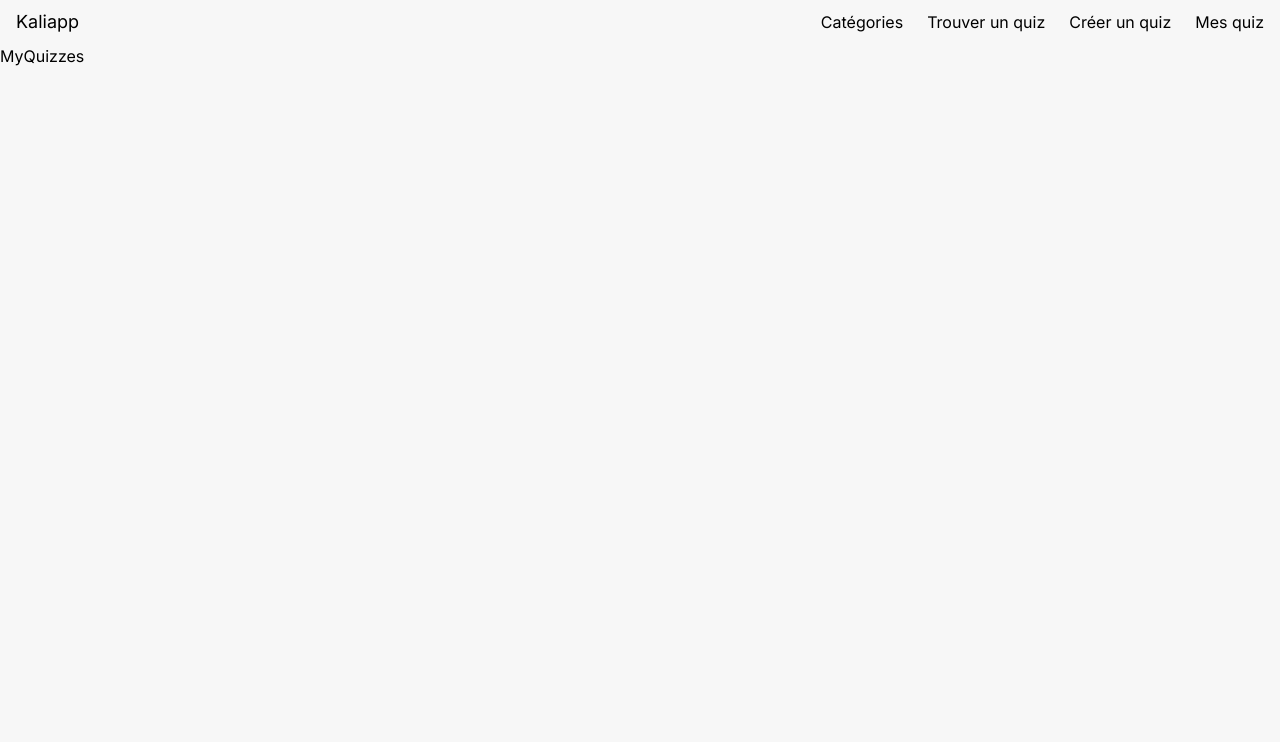
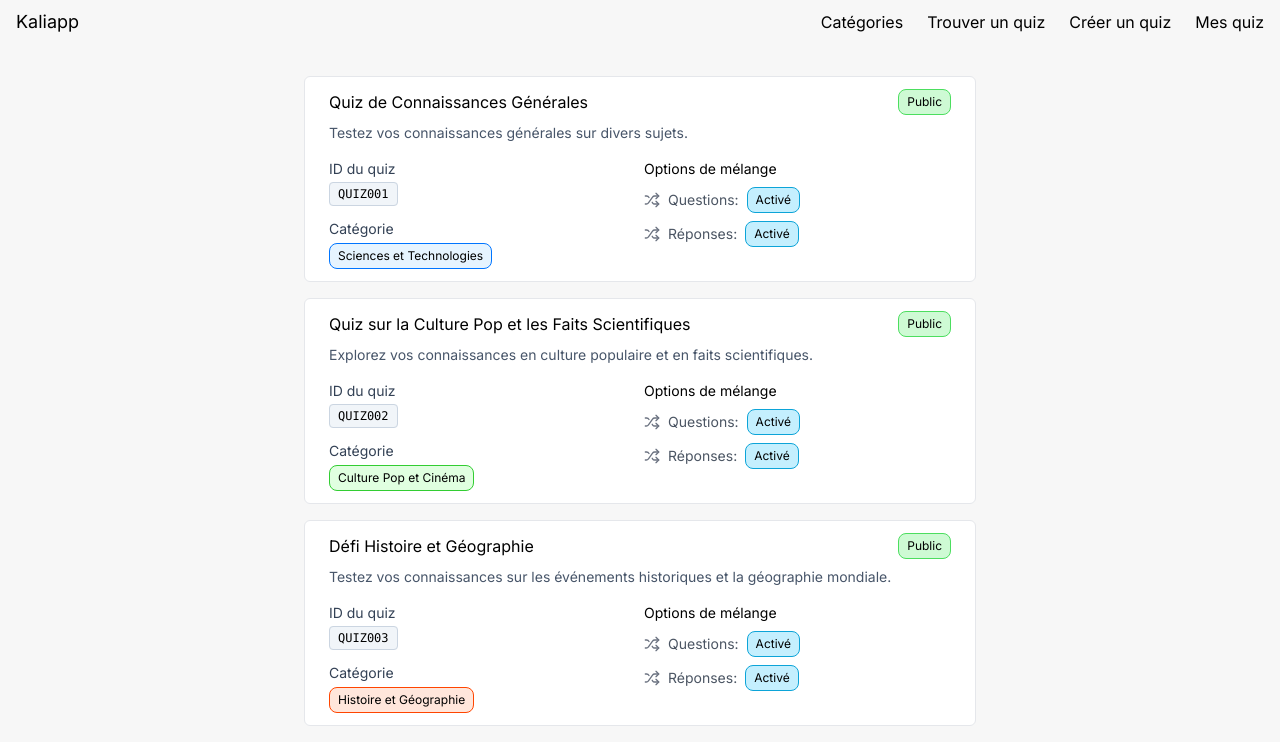
Before and after one commit to baptistebronsin/kaliapp, a Next.js app: page /my-quizzes in a window 1280 px wide. Shown: the top 742 px of the page. Built offline with nearby package versions, Linux system fonts and the light colour scheme.

Commit message:
Show all quizzes (#3)
* show all quizzes

* update CI

* update file name

```diff
--- a/src/app/(quiz)/find-quiz/[quizId]/page.tsx
+++ b/src/app/(quiz)/find-quiz/[quizId]/page.tsx
@@ -7,7 +7,7 @@ import { IQuiz } from "@/models/quiz";
 import { useEffect, useState } from "react";
 
 export default function FindQuizById({ params }: { params: { quizId: string } }) {
-    const { quizzes, categories, setQuizzes }: QuizContextType = useQuiz();
+    const { quizzes, categories }: QuizContextType = useQuiz();
 
     const [quiz, setQuiz] = useState<IQuiz | undefined>(undefined);
     const [category, setCategory] = useState<ICategory | undefined>(undefined)
@@ -28,11 +28,11 @@ export default function FindQuizById({ params }: { params: { quizId: string } })
             quiz.isVisible && category ?
             <QuizFirstPage quiz={quiz} category={category} /> :
             <MiddleDiv>
-                <p>Le quiz <strong>{quiz.title}</strong> n'est pas accessible.</p>
+                <p>Le quiz <strong>{quiz.title}</strong> n&apos;est pas accessible.</p>
             </MiddleDiv>
         ) :
         <MiddleDiv>
-            <p>Le quiz <strong>{params.quizId}</strong> n'existe pas.</p>
+            <p>Le quiz <strong>{params.quizId}</strong> n&apos;existe pas.</p>
         </MiddleDiv>
     )
 }
--- a/src/app/(quiz)/my-quizzes/page.tsx
+++ b/src/app/(quiz)/my-quizzes/page.tsx
@@ -1,7 +1,24 @@
+"use client"
+import QuizInfoCard from "@/components/quiz-ingo-card";
+import { QuizContextType, useQuiz } from "@/contexts/quiz-context";
+
 export default function MyQuizzes() {
+    const { quizzes, categories }: QuizContextType = useQuiz();
+
     return (
-        <div>
-            <h1>MyQuizzes</h1>
+        <div className="mt-8">
+            <ul className="flex flex-col gap-4">
+                {quizzes.map(quiz => {
+                    const category = categories.find(cat => cat.id === quiz.categoryId);
+
+                    return (
+                        <li key={quiz.id} className="max-w-2xl w-full mx-auto">
+                            <QuizInfoCard quiz={quiz} category={category} />
+                        </li>
+                    )
+                })}
+            </ul>
+            {quizzes.length === 0 && <p>Aucun quiz trouvé.</p>}
         </div>
     )
 }
--- a/src/app/page.tsx
+++ b/src/app/page.tsx
@@ -2,14 +2,14 @@
 import { QuizContextType, useQuiz } from "@/contexts/quiz-context";
 
 export default function Home() {
-  const { quizzes, categories, setQuizzes }: QuizContextType = useQuiz();
+  const { quizzes, categories }: QuizContextType = useQuiz();
 
   return (
     <main className="py-4 px-10">
-      <h1>Bienvenue sur l'application Kaliapp !</h1>
+      <h1>Bienvenue sur l&apos;application Kaliapp !</h1>
       <p>
         Vous pourrez retrouver pas moins de {quizzes.length} question{quizzes.length > 1 ? 's' : ''}.<br/>
-        <strong>Attention : </strong>cette application n'est reliée à aucun back-end. Donc toutes les données saisies ne seront pas sauvegardées au rafraîchissement du site.
+        <strong>Attention : </strong>cette application n&apos;est reliée à aucun back-end. Donc toutes les données saisies ne seront pas sauvegardées au rafraîchissement du site.
       </p>
     </main>
   )
--- /dev/null
+++ b/src/components/badge.tsx
@@ -0,0 +1,24 @@
+interface BadgeProps {
+    value: string;
+    borderColor: string;
+    backgroundColor: string;
+    size: 'small' | 'medium' | 'large';
+    onClick?: () => void;
+}
+
+const Badge: React.FC<BadgeProps> = ({ value, borderColor, backgroundColor, size, onClick }) => {
+    const sizeClasses = {
+        small: 'text-xs py-1 px-2',
+        medium: 'text-sm py-1 px-3',
+        large: 'text-base py-1 px-3',
+    };
+    const Element = onClick ? 'button' : 'p';
+
+    return (
+        <Element className={`inline-block rounded-lg border ${sizeClasses[size]}`} style={{ borderColor, backgroundColor }} onClick={onClick}>
+            {value}
+        </Element>
+    )
+}
+
+export default Badge;
--- a/src/components/nav.tsx
+++ b/src/components/nav.tsx
@@ -1,3 +1,5 @@
+import Link from "next/link";
+
 interface NavProps {
     title: string
     links: {
@@ -13,8 +15,8 @@ const Navigation: React.FC<NavProps> = ({ title, links, selectedLink }) => {
             <a href="/" className="text-lg">{ title }</a>
             <div className="flex flex-row gap-6">
                 {
-                    links.map((link) => (
-                        <a href={link.redirection} style={selectedLink === link.label ? { color: 'red' } : {} } >{link.label}</a>
+                    links.map((link, index) => (
+                        <Link key={index} href={link.redirection} style={selectedLink === link.label ? { color: 'red' } : {} } >{link.label}</Link>
                     ))
                 }
             </div>
--- /dev/null
+++ b/src/components/quiz-ingo-card.tsx
@@ -0,0 +1,79 @@
+import { Shuffle } from "lucide-react"
+import Badge from "./badge"
+import MainContainer from "./mainContainer"
+import { IQuiz } from "@/models/quiz"
+import { ICategory } from "@/models/category";
+
+interface QuizInfoCardProps {
+    quiz: IQuiz;
+    category?: ICategory;
+}
+
+const QuizInfoCard: React.FC<QuizInfoCardProps> = ({ quiz, category }) => {
+    return (
+        <MainContainer>
+            <div className="flex flex-col gap-4">
+                <div className="flex flex-col gap-2">
+                    <div className="flex items-center justify-between">
+                        <h2>{quiz.title}</h2>
+                        <Badge
+                            value={quiz.isVisible ? "Public" : "Privé"}
+                            borderColor={quiz.isVisible ? "#4CDE5F" : "#6924EE"}
+                            backgroundColor={quiz.isVisible ? "#CEFAD4" : "#E5D9FD"}
+                            size="small"
+                        />
+                    </div>
+                    <p className="text-sm text-slate-600">{quiz.description}</p>
+                </div>
+                <div className="grid grid-cols-2 gap-2">
+                    <div className="flex flex-col gap-4">
+                        <div className="text-sm">
+                            <p className="text-slate-700 mb-1">ID du quiz</p>
+                            <span className="font-mono text-xs bg-slate-100 border border-slate-300 px-2 py-1 rounded">{quiz.id}</span>
+                        </div>
+                        <div className="text-sm">
+                            <p className="text-slate-700 mb-1">Catégorie</p>
+                            <div>
+                                {
+                                    category ? (
+                                        <Badge
+                                            value={category.name}
+                                            borderColor={category.borderColor}
+                                            backgroundColor={category.backgroundColor}
+                                            size="small"
+                                        />
+                                    ) : <span className="text-gray-500">Catégorie inconnue</span>
+                                }
+                            </div>
+                        </div>
+                    </div>
+                    <div className="flex flex-col gap-2">
+                        <p className="text-sm">Options de mélange</p>
+                        <div className="flex items-center gap-2">
+                            <Shuffle className="w-4 h-4 text-gray-500" />
+                            <span className="text-sm text-gray-600">Questions:</span>
+                            <Badge
+                                value={quiz.shuffleQuestion ? "Activé" : "Désactivé"}
+                                borderColor={quiz.shuffleQuestion ? "#0CA4D8" : "#E59830"}
+                                backgroundColor={quiz.shuffleQuestion ? "#C4EFFE" : "#F5D3A5"}
+                                size="small"
+                            />
+                        </div>
+                        <div className="flex items-center gap-2">
+                            <Shuffle className="w-4 h-4 text-gray-500" />
+                            <span className="text-sm text-gray-600">Réponses:</span>
+                            <Badge
+                                value={quiz.shuffleAnswer ? "Activé" : "Désactivé"}
+                                borderColor={quiz.shuffleAnswer ? "#0CA4D8" : "#E59830"}
+                                backgroundColor={quiz.shuffleAnswer ? "#C4EFFE" : "#F5D3A5"}
+                                size="small"
+                            />
+                        </div>
+                    </div>
+                </div>
+            </div>
+        </MainContainer>
+    )
+}
+
+export default QuizInfoCard;
--- a/src/components/quiz.tsx
+++ b/src/components/quiz.tsx
@@ -2,10 +2,10 @@ import { IQuiz } from "@/models/quiz"
 import MiddleDiv from "./middleDiv"
 import { IQuestion } from "@/models/question"
 import { ICategory } from "@/models/category";
-import CheckText from "./checkText";
 import Button from "./button";
-import { use, useEffect, useState } from "react";
+import { useEffect, useState } from "react";
 import AnswerButton from "./answerButton";
+import Badge from "./badge";
 
 interface QuizProps {
     quiz: IQuiz;
@@ -23,9 +23,9 @@ const QuizFirstPage: React.FC<QuizProps> = ({ quiz, category }) => {
                 <div className="flex flex-row items-center gap-1"><p className="text-slate-500">Description : </p><p>{quiz.description}</p></div>
                 <div className="flex flex-row items-center gap-1"><p className="text-slate-500">Nombre de question : </p><p>{quiz.questions.length}</p></div>
                 <div className="flex flex-row items-center gap-1"><p className="text-slate-500">Nombre de points : </p><p>{quiz.questions.map((q: IQuestion) => q.points).reduce((prev, current) => prev + current, 0)}</p></div>
-                <div className="flex flex-row items-center gap-1"><p className="text-slate-500">Catégorie : </p><CheckText selected={{ value: category.name, borderColor: category.borderColor, backgroundColor: category.backgroundColor }} notSelected={{ value: category.name, borderColor: category.borderColor, backgroundColor: category.backgroundColor }} isSelected={true} onChange={() => {}} /></div>
-                <div className="flex flex-row items-center gap-1"><p className="text-slate-500">Mélanger les questions : </p><CheckText selected={{ value: "Aléatoire", borderColor: '#0CA4D8', backgroundColor: '#C4EFFE' }} notSelected={{ value: "Ordonnée", borderColor: '#E59830', backgroundColor: '#F5D3A5' }} isSelected={quiz.shuffleQuestion} onChange={() => {}} /></div>
-                <div className="flex flex-row items-center gap-1"><p className="text-slate-500">Mélanger les réponses : </p><CheckText selected={{ value: "Aléatoire", borderColor: '#0CA4D8', backgroundColor: '#C4EFFE' }} notSelected={{ value: "Ordonnée", borderColor: '#E59830', backgroundColor: '#F5D3A5' }} isSelected={quiz.shuffleAnswer} onChange={() => {}} /></div>
+                <div className="flex flex-row items-center gap-1"><p className="text-slate-500">Catégorie : </p><Badge value={category.name} borderColor={category.borderColor} backgroundColor={category.backgroundColor} size="medium" /></div>
+                <div className="flex flex-row items-center gap-1"><p className="text-slate-500">Mélanger les questions : </p><Badge value={quiz.shuffleQuestion ? "Aléatoire" : "Ordonnée"} borderColor={quiz.shuffleQuestion ? '#0CA4D8' : '#E59830'} backgroundColor={quiz.shuffleQuestion ? '#C4EFFE' : '#F5D3A5'} size="medium" /></div>
+                <div className="flex flex-row items-center gap-1"><p className="text-slate-500">Mélanger les réponses : </p><Badge value={quiz.shuffleAnswer ? "Aléatoire" : "Ordonnée"} borderColor={quiz.shuffleAnswer ? '#0CA4D8' : '#E59830'} backgroundColor={quiz.shuffleAnswer ? '#C4EFFE' : '#F5D3A5'} size="medium" /></div>
             </div>
             <div className="text-center mt-8">
                 <Button label="Démarrer le quiz" onClick={() => setStartQuiz(true)} />
@@ -53,7 +53,7 @@ const QuizContext: React.FC<QuizContextProps> = ({ quiz }) => {
             questionsFun.forEach((q: IQuestion) => q.answers = shuffleArray<{ value: string, isCorrect: boolean }>(q.answers))
 
         setQuestions(questionsFun)
-    }, [])
+    }, [quiz.questions, quiz.shuffleQuestion, quiz.shuffleAnswer])
 
     function shuffleArray<T>(array: T[]): T[] {
         let currentIndex = array.length, temporaryValue, randomIndex;
--- a/src/components/quizEditor.tsx
+++ b/src/components/quizEditor.tsx
@@ -11,6 +11,7 @@ import CenterContent from "./centerContent";
 import MainContainer from "./mainContainer";
 import { IQuestion } from "@/models/question";
 import { CircleX } from "lucide-react";
+import { useQuiz } from "@/contexts/quiz-context";
 
 interface QuizEditorProps {
     quiz: IQuiz | null;
@@ -41,6 +42,8 @@ interface QuizFormProps {
 }
 
 const QuizForm: React.FC<QuizFormProps> = ({ quiz, onSubmit, categories }) => {
+    const { quizzes } = useQuiz();
+
     const [title, setTitle] = useState<string>(quiz ? quiz.title : '');
     const [description, setDescription] = useState<string>(quiz ? quiz.description : '');
     const [categoryId, setCategoryId] = useState<number | null>(quiz ? quiz.categoryId : (categories.length > 0 ? categories[0].id : null));
@@ -51,6 +54,10 @@ const QuizForm: React.FC<QuizFormProps> = ({ quiz, onSubmit, categories }) => {
     const dropDownCategoriesOptions = categories.map((category: ICategory) => ({ value: '' + category.id, label: category.name }));
 
     const [error, setError] = useState<string | null>(null);
+
+    const generateQuizId = (): string => {
+        return `QUIZ${(quizzes.length + 1).toString().padStart(3, '0')}`;
+    }
 
     const createQuiz = () => {
         if (title === '') {
@@ -64,13 +71,15 @@ const QuizForm: React.FC<QuizFormProps> = ({ quiz, onSubmit, categories }) => {
         }
 
         const quizCreated: IQuiz = {
-            id: "dqdhgihguqidgh",
+            id: generateQuizId(),
             title: title,
             description: description,
             categoryId: categoryId ?? 1,
             shuffleQuestion: shuffleQuestion,
             shuffleAnswer: shuffleAnswer,
             isVisible: visibility,
+            creatorEmail: 'contact@baptistebronsin.be',
+            createdAt: new Date(),
             questions: quiz ? quiz.questions : []
         }
 
@@ -333,7 +342,7 @@ const EditQuestion: React.FC<EditQuestionProps> = ({ quiz, question, onSubmit, o
                                         <CheckText selected={{ value: 'correct', borderColor: '#4CDE5F', backgroundColor: '#CEFAD4' }} notSelected={{ value: 'incorrect', borderColor: '#DA3838', backgroundColor: '#FFC7C7' }} isSelected={a.isCorrect} onChange={() => modifyAnswerState(index, !a.isCorrect)} />
                                     </div>
                                 </div>
-                            )) : <p className="text-slate-400">Aucune réponse n'a été enregistrée.</p>
+                            )) : <p className="text-slate-400">Aucune réponse n&apos;a été enregistrée.</p>
                         }
                     </div>
                     <div className="mt-3">
--- a/src/contexts/quiz-context.tsx
+++ b/src/contexts/quiz-context.tsx
@@ -6,7 +6,7 @@ import React, { ReactNode, createContext, useContext, useState} from 'react';
 export interface QuizContextType {
     quizzes: IQuiz[];
     categories: ICategory[];
-    setQuizzes: React.Dispatch<React.SetStateAction<IQuiz[]>>;
+    addQuizze: (quiz: IQuiz) => void;
 }
 
 const sampleQuizzes: IQuiz[] = [
@@ -18,6 +18,8 @@ const sampleQuizzes: IQuiz[] = [
         shuffleQuestion: true,
         shuffleAnswer: true,
         isVisible: true,
+        creatorEmail: 'contact@baptistebronsin.be',
+        createdAt: new Date(),
         questions: [
             {
                 id: 1,
@@ -169,6 +171,8 @@ const sampleQuizzes: IQuiz[] = [
         shuffleQuestion: true,
         shuffleAnswer: true,
         isVisible: true,
+        creatorEmail: 'contact@baptistebronsin.be',
+        createdAt: new Date(),
         questions: [
             {
                 id: 1,
@@ -320,6 +324,8 @@ const sampleQuizzes: IQuiz[] = [
         shuffleQuestion: true,
         shuffleAnswer: true,
         isVisible: true,
+        creatorEmail: 'contact@baptistebronsin.be',
+        createdAt: new Date(),
         questions: [
             {
                 id: 1,
@@ -471,6 +477,8 @@ const sampleQuizzes: IQuiz[] = [
         shuffleQuestion: true,
         shuffleAnswer: true,
         isVisible: true,
+        creatorEmail: 'contact@baptistebronsin.be',
+        createdAt: new Date(),
         questions: [
             {
                 id: 1,
@@ -622,6 +630,8 @@ const sampleQuizzes: IQuiz[] = [
         shuffleQuestion: true,
         shuffleAnswer: true,
         isVisible: true,
+        creatorEmail: 'contact@baptistebronsin.be',
+        createdAt: new Date(),
         questions: [
             {
                 id: 1,
@@ -773,6 +783,8 @@ const sampleQuizzes: IQuiz[] = [
         shuffleQuestion: true,
         shuffleAnswer:true,
         isVisible: true,
+        creatorEmail: 'contact@baptistebronsin.be',
+        createdAt: new Date(),
         questions: [
             {
                 id: 1,
@@ -924,6 +936,8 @@ const sampleQuizzes: IQuiz[] = [
         shuffleQuestion: true,
         shuffleAnswer: true,
         isVisible: true,
+        creatorEmail: 'contact@baptistebronsin.be',
+        createdAt: new Date(),
         questions: [
             {
                 id: 1,
@@ -1075,6 +1089,8 @@ const sampleQuizzes: IQuiz[] = [
         shuffleQuestion: true,
         shuffleAnswer: true,
         isVisible: true,
+        creatorEmail: 'contact@baptistebronsin.be',
+        createdAt: new Date(),
         questions: [
             {
                 id: 1,
@@ -1226,6 +1242,8 @@ const sampleQuizzes: IQuiz[] = [
         shuffleQuestion: true,
         shuffleAnswer: true,
         isVisible: true,
+        creatorEmail: 'contact@baptistebronsin.be',
+        createdAt: new Date(),
         questions: [
             {
                 id: 1,
@@ -1377,6 +1395,8 @@ const sampleQuizzes: IQuiz[] = [
         shuffleQuestion: true,
         shuffleAnswer: true,
         isVisible: true,
+        creatorEmail: 'contact@baptistebronsin.be',
+        createdAt: new Date(),
         questions: [
             {
                 id: 1,
@@ -1528,6 +1548,8 @@ const sampleQuizzes: IQuiz[] = [
         shuffleQuestion: true,
         shuffleAnswer: true,
         isVisible: true,
+        creatorEmail: 'contact@baptistebronsin.be',
+        createdAt: new Date(),
         questions: [
             {
                 id: 1,
@@ -1631,14 +1653,19 @@ const sampleCategories: ICategory[] = [
     }
 ]
 
-const QuizContext = createContext<QuizContextType>({ quizzes: [], categories: [], setQuizzes: () => {} });
+const QuizContext = createContext<QuizContextType>({ quizzes: [], categories: [], addQuizze: () => {} });
 
 export const QuizProvider: React.FC<{ children: ReactNode }> = ({ children }) => {
     const [quizzes, setQuizzes] = useState<IQuiz[]>(sampleQuizzes);
     const [categories, setCategories] = useState<ICategory[]>(sampleCategories);
 
+    const addQuizze = (quiz: IQuiz) => {
+        console.log('Adding quiz:', quiz);
+        setQuizzes((prevQuizzes) => [...prevQuizzes, quiz]);
+    };
+
     return (
-        <QuizContext.Provider value={{ quizzes, categories, setQuizzes }}>
+        <QuizContext.Provider value={{ quizzes, categories, addQuizze }}>
             {children}
         </QuizContext.Provider>
     );
--- a/src/models/quiz.ts
+++ b/src/models/quiz.ts
@@ -8,5 +8,7 @@ export interface IQuiz {
     shuffleQuestion: boolean;
     shuffleAnswer: boolean;
     isVisible: boolean;
+    creatorEmail: string;
+    createdAt: Date;
     questions: IQuestion[];
 }
```
Also changed, not shown: src/app/(quiz)/create-quiz/page.tsx (+6 -6 lines), src/components/checkText.tsx (+14 -6 lines).
